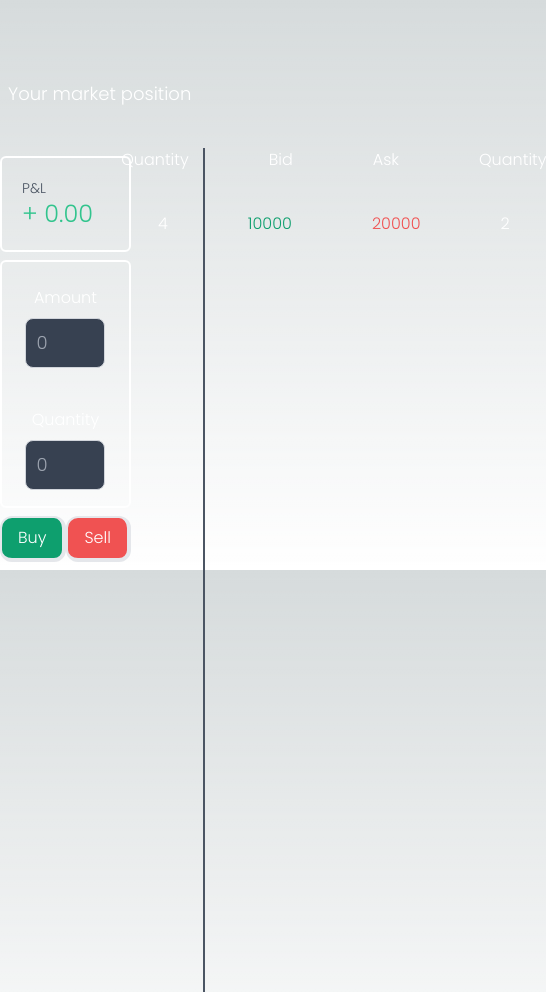
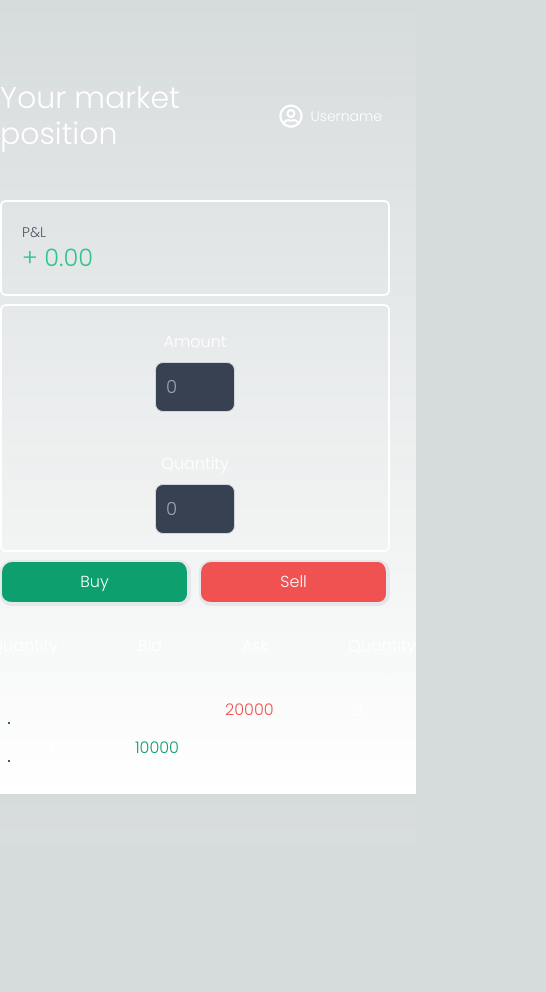
Before and after one commit to PawanPatil19/Market-Maker, a Next.js app: page /trade in a window 390 px wide. Shown: the whole page, 546 px wide, since content can reach past the window. After the commit the page ends 844 px from the top, so only its background shows below. Built offline with nearby package versions, Linux system fonts and the light colour scheme.

Commit message:
Add code

```diff
--- a/next.config.mjs
+++ b/next.config.mjs
@@ -1,4 +1,19 @@
 /** @type {import('next').NextConfig} */
-const nextConfig = {};
+const nextConfig = {
+    async headers() {
+        return [
+            {
+                // matching all API routes
+                source: "/api/:path*",
+                headers: [
+                    { key: "Access-Control-Allow-Credentials", value: "true" },
+                    { key: "Access-Control-Allow-Origin", value: "*" }, // replace this your actual origin
+                    { key: "Access-Control-Allow-Methods", value: "GET,DELETE,PATCH,POST,PUT" },
+                    { key: "Access-Control-Allow-Headers", value: "X-CSRF-Token, X-Requested-With, Accept, Accept-Version, Content-Length, Content-MD5, Content-Type, Date, X-Api-Version" },
+                ]
+            }
+        ]
+    }
+}
 
 export default nextConfig;
--- /dev/null
+++ b/src/app/join/page.tsx
@@ -0,0 +1,67 @@
+"use client";
+import React, { useState } from 'react';
+import { redirect } from 'next/navigation';
+
+export default function Home() {
+
+    const [name, setName] = useState("");
+    console.log(name);
+
+    const handleSubmit = async (e: { preventDefault: () => void; }) => {
+        e.preventDefault();
+        console.log(name);
+        try {
+
+          const url = `http://172.31.94.145:8080/user?name=${encodeURIComponent(name)}`;
+
+          const response = await fetch(url, {
+            method: 'POST',
+            headers: {
+              'Content-Type': 'application/json',
+              'Access-Control-Allow-Origin': '*',
+            },
+          });
+          console.log("Hii")
+
+          console.log(response);
+
+          if (!response.ok) {
+            throw new Error(`Server returned ${response.status} status`);
+          }
+
+          const result = await response.json();
+          console.log(result)
+
+          redirect(`/trade/${result}`)
+        } catch (error) {
+          console.error('Error submitting data:', error.message);
+        }
+      };
+
+
+
+    return (
+      <div className='max-w-screen-xl flex h-screen items-center mx-auto'>
+        <div className='flex flex-col mx-auto'>
+            <h1 className='mx-auto text-3xl font-bold py-20 text-white'>Join The Market</h1>
+
+            <input type="text"
+                id="name"
+                className="mx-auto border border-gray-300 text-white-900 text-lg rounded-lg focus:ring-orange-400 focus:border-orange-400 block w-50 p-2.5 bg-gray-700  placeholder-gray-400 "
+                placeholder="Enter your name"
+                required
+                onChange={(e) => setName(e.target.value)}
+                value={name}></input>
+
+            <div className="mx-auto py-4">
+                <button onClick={handleSubmit}
+                    className="text-black bg-white border-r-4 border-b-4 border-t-2 border-l-2  hover:bg-orange-400 hover:text-white font-light rounded-full px-4 py-1 text-center">
+                <span>
+                    Join
+                </span>
+                </button>
+            </div>
+        </div>
+      </div>
+    );
+  }
--- a/src/app/orderbook/page.tsx
+++ b/src/app/orderbook/page.tsx
@@ -1,7 +1,15 @@
-import React from 'react';
+import React, { useEffect, useState } from 'react';
 
 
-export default function Home() {
+export default async function Home() {
+    const [orderbook, setOrderbook] = useState();
+
+    const getOrderBook = await fetch('');
+
+
+
+
+
     return (
     <div className='max-w-screen-xl h-screen mx-auto'>
         <div className='mx-auto'>
--- a/src/app/page.tsx
+++ b/src/app/page.tsx
@@ -1,15 +1,25 @@
+import { redirect } from 'next/navigation'
+import Link from 'next/link'
 
-export default function Home() {
+
+
+
+export default async function Home() {
+  const initializeMarket = {}
+
   return (
     <div className='max-w-screen-xl flex h-screen items-center  mx-auto'>
       <div className='mx-auto'>
         <h1 className='text-7xl font-bold py-20 text-white'>Market Maker</h1>
         <div className="flex flex-col">
-          <button className="text-black bg-white border-r-4 border-b-4 border-t-2 border-l-2  hover:bg-orange-400 hover:text-white font-light rounded-xl px-4 py-2 text-center">
-            <span>
-              New Game
-            </span>
-          </button>
+          <Link href="/start">
+            <div
+              className="text-black bg-white border-r-4 border-b-4 border-t-2 border-l-2  hover:bg-orange-400 hover:text-white font-light rounded-full px-4 py-1 text-center">
+              <span>
+                New Game
+              </span>
+            </div>
+          </Link>
         </div>
       </div>
     </div>
--- /dev/null
+++ b/src/app/result/page.tsx
@@ -0,0 +1,52 @@
+import React from 'react';
+
+
+export default function Home() {
+    return (
+    <div className='max-w-screen-xl h-screen mx-auto'>
+        <div className='mx-auto'>
+
+            <div className='flex justify-center items-center'>
+                <h1 className='text-4xl font-bold py-5 text-white'>Results</h1>
+            </div>
+            <hr className="border-b border-dashed border-gray-600" />
+
+            <div className='flex justify-center items-center'>
+                <h1 className='text-lg font-light py-5 text-white'>Statement</h1>
+            </div>
+
+            <div className='flex justify-center items-center'>
+                <h1 className='text-5xl font-light py-5 text-white'>Answer</h1>
+            </div>
+
+            <div className='border-2 border-white my-20 py-4'>
+
+                <div className='flex justify-center items-center'>
+                    <h1 className='text-sm font-light text-white'>Most Profitable Trader</h1>
+                </div>
+
+                <div className='flex justify-center items-center'>
+                    <h1 className='text-4xl font-light py-5 text-white'>User name</h1>
+                </div>
+
+                <div className='flex justify-center items-center'>
+                    <h1 className='text-md font-light text-green-500'>+0.00</h1>
+                </div>
+
+            </div>
+
+
+            <div className='w-full flex flex-col space-y-2'>
+                <div className='flex flex-row space-x-5 items-center'>
+                    <h1 className='text-md font-light py-5 text-white'>2. </h1>
+                    <h1 className='text-md font-light py-5 text-white'>User name</h1>
+                    <h1 className='text-md font-light text-green-500'>+0.00</h1>
+                </div>
+            </div>
+
+
+
+        </div>
+    </div>
+    )
+}
--- a/src/app/start/page.tsx
+++ b/src/app/start/page.tsx
@@ -1,5 +1,8 @@
 import React from 'react';
 import { FaRegUserCircle } from "react-icons/fa";
+import { IoMdShare } from "react-icons/io";
+import { MdOutlineAttachMoney } from "react-icons/md";
+import Link from 'next/link';
 
 export default function Home() {
     return (
@@ -9,9 +12,18 @@ export default function Home() {
             <div className='flex justify-center items-center'>
                 <h1 className='text-sm font-light py-10 text-white'>Market</h1>
             </div>
-            <div className='flex justify-center items-center pb-60'>
+            <div className='flex justify-center items-center pb-10'>
                 <h1 className='text-7xl font-bold text-white'>Statement</h1>
             </div>
+
+            <Link href = "">
+                <div className='flex justify-center items-center pb-40'>
+                    <h1 className='text-sm font-light underline text-white'>Share link &nbsp;</h1>
+                    <IoMdShare className='text-lg'></IoMdShare>
+                </div>
+            </Link>
+
+
 
             <div className='flex justify-center items-center'>
                 <div className='flex flex-row space-x-10'>
@@ -50,8 +62,9 @@ export default function Home() {
 
         <div className="flex float-right pt-20">
                 <button className="text-black bg-white border-r-4 border-b-4 border-t-2 border-l-2  hover:bg-orange-400 hover:text-white font-light rounded-xl px-4 py-2 text-center">
-                    <span>
-                    Start -&gt;
+                    <span className='flex items-center'>
+
+                    <MdOutlineAttachMoney className='text-lg'/>tart
                     </span>
                 </button>
             </div>
--- a/src/app/trade/page.tsx
+++ b/src/app/trade/page.tsx
@@ -1,15 +1,34 @@
-import React from 'react';
+"use client";
+import React, { useState } from 'react';
+import { FaRegUserCircle } from "react-icons/fa";
 
 
 export default function Home() {
+
+    const [amount, setAmount] = useState("");
+    const [quantity, setQuantity] = useState("");
+    const [orderbook, setOrderbook] = useState();
+    const [username, setUsername] = useState("");
+
+    const buyAction = {};
+
+    const sellActions = {};
+
+
+
     return (
         <div className='max-w-screen-xl mx-auto'>
-            <div className='mx-left'>
-                <h1 className='text-lg font-light pt-20 pb-10 px-2 text-white'>Your market position</h1>
+            <div className='flex justify-between items-center pt-20 pb-10'>
+                <h1 className='text-3xl font-light text-white'>Your market position</h1>
+                <div className='flex items-center'>
+                    <FaRegUserCircle className='text-2xl text-white'></FaRegUserCircle>
+                    <h1 className='text-sm font-light  text-white p-2'>Username</h1>
+                </div>
+
             </div>
 
 
-            <div className="w-full flex flex-row space-x-2">
+            <div className="w-full md:flex space-x-2">
 
                 {/* left side */}
                 <div className="w-full ">
@@ -23,13 +42,26 @@ export default function Home() {
                     <div className='border-2 border-white rounded-md p-4 my-2'>
                         <div className='flex flex-col'>
                             <h1 className='mx-auto text-md font-light  text-white p-2'>Amount</h1>
-                            <input type="text" id="first_name" className="mx-auto border border-gray-300 text-white-900 text-lg rounded-lg focus:ring-orange-400 focus:border-orange-400 block w-20 p-2.5 bg-gray-700  placeholder-gray-400 " placeholder="0" required></input>
+                            <input type="text"
+                                id="amount"
+                                className="mx-auto border border-gray-300 text-white-900 text-lg rounded-lg focus:ring-orange-400 focus:border-orange-400 block w-20 p-2.5 bg-gray-700  placeholder-gray-400 "
+                                placeholder="0"
+                                required
+                                onChange={(e) => setAmount(e.target.value)}
+                                value={amount}></input>
+
                             <h1 className='mx-auto text-md font-light text-white p-2 pt-10'>Quantity</h1>
-                            <input type="text" id="first_name" className="mx-auto border border-gray-300 text-white-900 text-lg rounded-lg focus:ring-orange-400 focus:border-orange-400 block w-20 p-2.5 bg-gray-700  placeholder-gray-400 " placeholder="0" required></input>
+                            <input type="text"
+                                id="quantity"
+                                className="mx-auto border border-gray-300 text-white-900 text-lg rounded-lg focus:ring-orange-400 focus:border-orange-400 block w-20 p-2.5 bg-gray-700  placeholder-gray-400 "
+                                placeholder="0"
+                                required
+                                onChange={(e) => setQuantity(e.target.value)}
+                                value={quantity}></input>
                         </div>
                     </div>
 
-                    <div className='flex my-2'>
+                    <div className='flex my-2 space-x-2'>
                         <button className="flex-1 text-white bg-green-500 border-r-4 border-b-4 border-t-2 border-l-2 font-light rounded-xl px-4 py-2 text-center">
                             <span>
                                 Buy
@@ -43,10 +75,10 @@ export default function Home() {
                     </div>
                 </div>
 
-                <div className="absolute left-1/2 -ml-0.5 w-0.5 h-screen bg-gray-600"></div>
+                <div className="absolute left-1/2 -ml-0.5 w-0.5 h-screen bg-gray-600 hidden md:block"></div>
 
                 {/* right side */}
-                <div className='w-full'>
+                <div className='w-full py-5 md:py-2'>
 
 
                     <div className='flex justify-center items-center pb-10'>
@@ -59,16 +91,37 @@ export default function Home() {
                         </div>
                     </div>
 
-                    <div className='flex justify-center items-center'>
-                        <div className='flex flex-row space-x-20'>
-                            <h1 className='text-md font-light text-white'>4</h1>
-                            <h1 className='text-md font-light text-green-500'>10000</h1>
+                    <div className='flex flex-col pb-3'>
+                        <div className='flex justify-center items-center'>
+                            <div className='flex flex-row space-x-20'>
+                                <h1 className='text-md font-light text-white'>&nbsp;</h1>
+                                <h1 className='text-md font-light text-green-500'>&nbsp;&nbsp;&nbsp;&nbsp;</h1>
 
-                            <h1 className='text-md font-light text-red-500'>20000</h1>
-                            <h1 className='text-md font-light text-white'>2</h1>
+                                <h1 className='text-md font-light text-red-500'>20000</h1>
+                                <h1 className='text-md font-light text-white'>2</h1>
+                            </div>
                         </div>
+                        <hr className="border-b w-0.5 border-gray-600" />
                     </div>
+
+                    <div className='flex flex-col pb-3'>
+                        <div className='flex justify-center items-center'>
+                            <div className='flex flex-row space-x-20'>
+                                <h1 className='text-md font-light text-white'>4</h1>
+                                <h1 className='text-md font-light text-green-500'>10000</h1>
+
+                                <h1 className='text-md font-light text-red-500'>&nbsp;&nbsp;&nbsp;&nbsp;</h1>
+                                <h1 className='text-md font-light text-white'>&nbsp;</h1>
+                            </div>
+                        </div>
+                        <hr className="border-b w-0.5 border-gray-600" />
+                    </div>
+
+
                 </div>
+
+
+
 
             </div>
 
```
